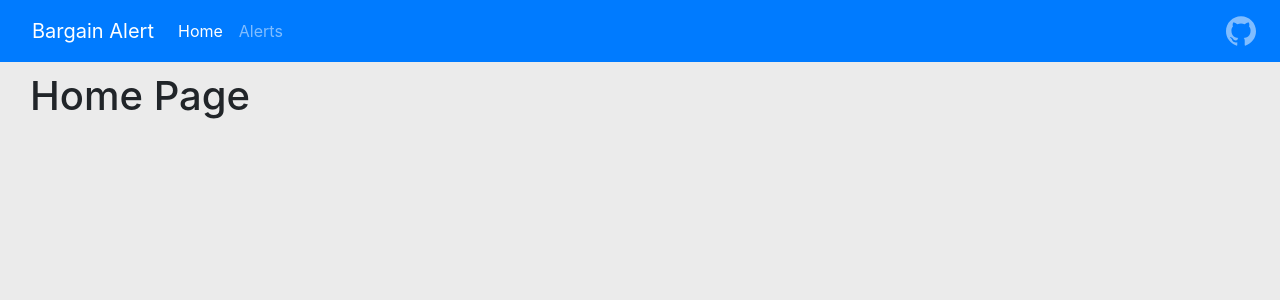
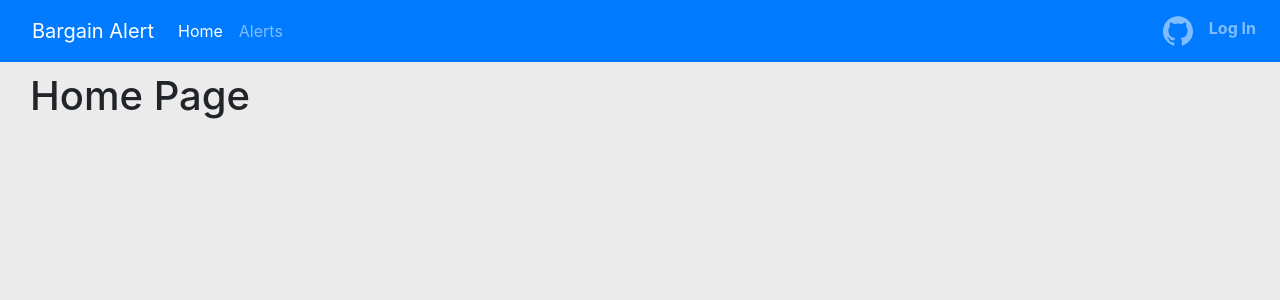
Before and after one commit to Flumm3ry/OzbargainWebscraper, a Flask app: page / in a window 1280 px wide. Shown: the top 300 px of the page. Run offline with Flask 2, Linux system fonts and the light colour scheme; some libraries are stand-ins or nearby versions.

Commit message:
Home page now shows whether the user is logged in or not with their username

```diff
--- a/main.py
+++ b/main.py
@@ -27,7 +27,10 @@ sched.start()
 
 @app.route("/")
 def home():
-    return render_template("home.html", table=node_list.get_html_results())
+    logged_in_user = None
+    if 'user_id' in session:
+        logged_in_user = dbHandler.get_user(session['user_id'])
+    return render_template("home.html", table=node_list.get_html_results(), user=logged_in_user)
 
 
 @app.route("/alerts")
@@ -46,7 +49,7 @@ def login():
         # TODO: Sanitise input here
         user_id = dbHandler.log_in_user(email, password)
         if user_id:
-            session['user'] = user_id
+            session['user_id'] = user_id
             return redirect(url_for('home'))
         else:
             error = "Incorrect login details"
--- a/models.py
+++ b/models.py
@@ -27,7 +27,7 @@ def log_in_user(email, password):
 def get_user(user_id):
     con = sql.connect("data/scraper.db")
     cur = con.cursor()
-    cur.execute("SELECT id, username, email FROM users WHERE id = ?", (user_id))
+    cur.execute("SELECT id, username, email FROM users WHERE id = ?", (str(user_id)))
 
     details = cur.fetchone()
 
--- a/templates/home.html
+++ b/templates/home.html
@@ -1,4 +1,14 @@
 {% extends "template.html" %}
+
+{% block log_in_status %}
+	<li class="nav-item">
+		{% if user %}
+			<a class="nav-link font-weight-bold" href="{{ url_for('logout') }}">Log Out [{{ user.username }}]</a>
+		{% else %}
+			<a class="nav-link font-weight-bold" href="{{ url_for('login') }}">Log In</a>
+		{% endif %}
+	</li>
+{% endblock %}
 
 {% block nav_links %}
 
--- a/templates/template.html
+++ b/templates/template.html
@@ -20,7 +20,7 @@
 					{% endblock %}
 				</ul>
 				<ul class="navbar-nav flex-row ml-md-auto d-none d-md-flex">
-					<li class-"nav-item">
+					<li class="nav-item">
 						<a class="nav-link p-2" href="https://github.com/Flumm3ry/OzBargainWebscraper" target="_blank" aria-label="GitHub">
 							<svg class="navbar-nav-svg" viewBox="0 0 512 499.36" role="img" focusable="false" width="30px" height="30px">
 								<title>GitHub</title>
@@ -29,6 +29,8 @@
 							</svg>
 						</a>
 					</li>
+					{% block log_in_status %}
+					{% endblock %}
 				</ul>
 			</nav>
 		</header>
```
